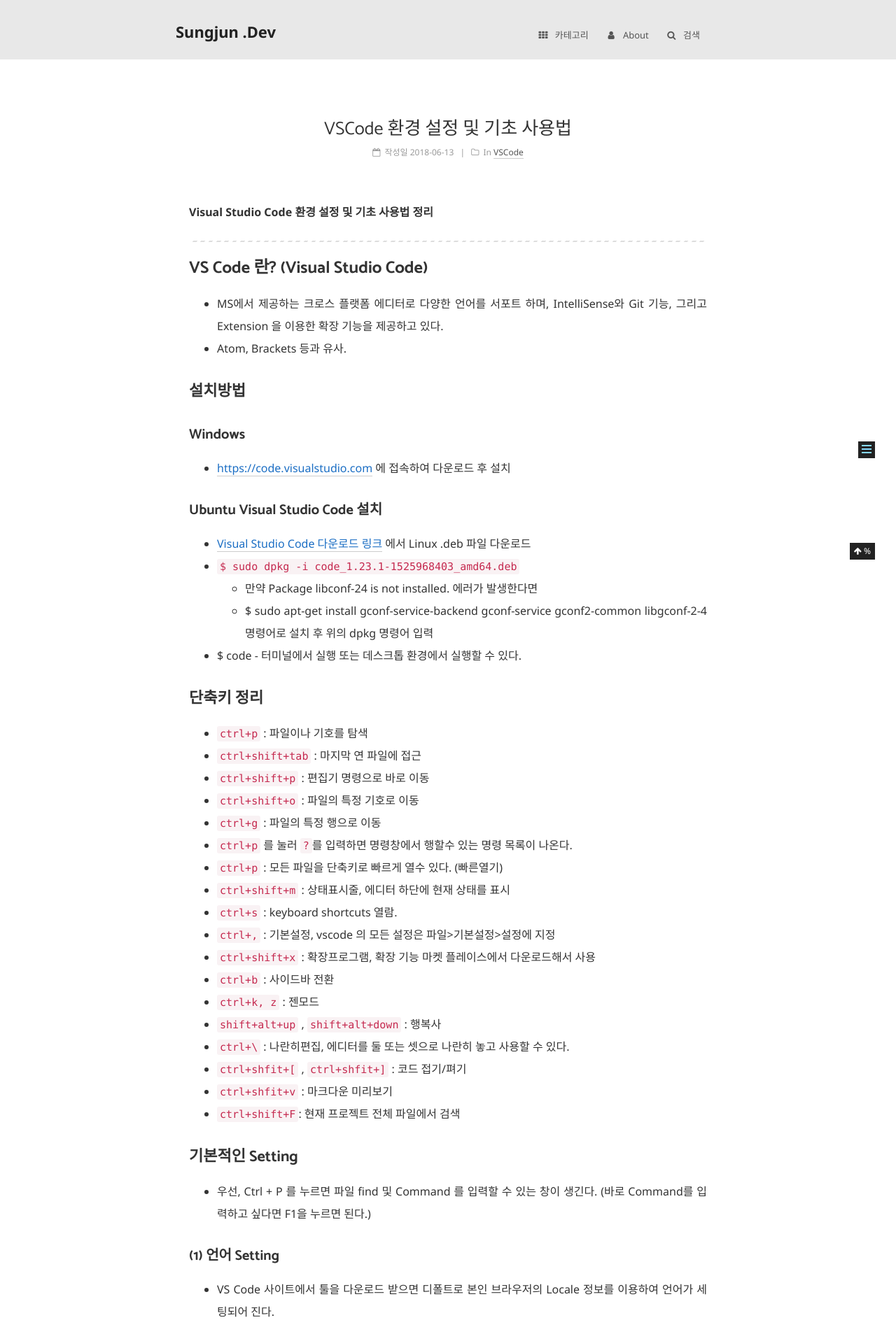
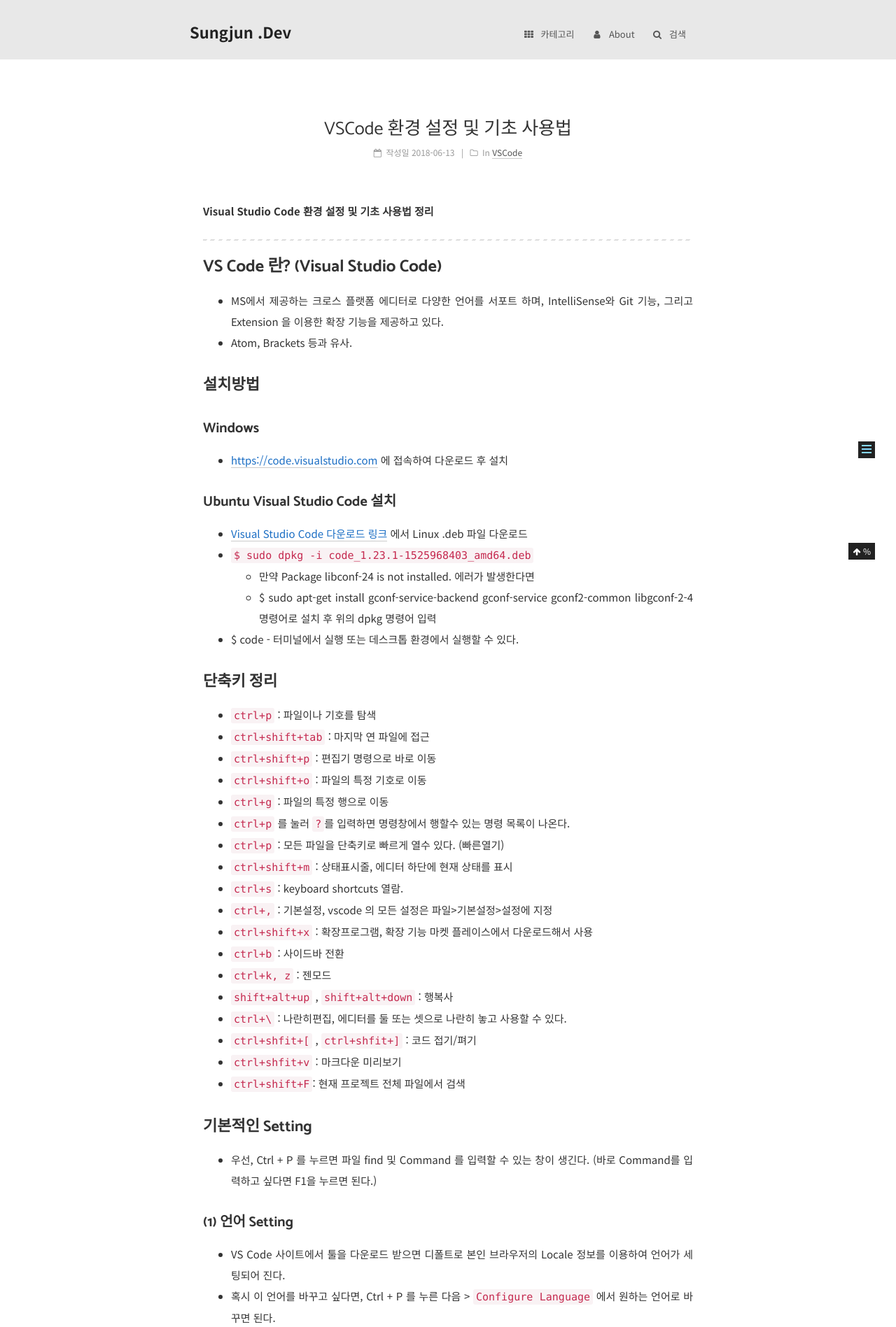
Before and after one commit to gwonsungjun/gwonsungjun.github.io, a Jekyll site: the page built from _posts/2018-06-13-vscodeSetting.md, in a window 1280 px wide. Shown: the part 200-2097 px from the top of the page at 70% size. Built offline with Jekyll 4.4.1, drawn with Linux system fonts in a browser that asks for light colours; comment, search, counter and statistics services are not loaded.

Commit message:
Update configuration

```diff
--- a/_config.yml
+++ b/_config.yml
@@ -173,8 +173,8 @@
   global:
     # external: true will load this font family from host.
     external: true
-    family: Noto Sans
-    size: 20
+    family: Noto Sans KR
+    size: 16
 
   # Font settings for Headlines (h1, h2, h3, h4, h5, h6)
   # Fallback to `global` font settings.
--- a/_sass/_variables/base.scss
+++ b/_sass/_variables/base.scss
@@ -96,11 +96,11 @@
 
 
 // Font size
-$font-size-base           : 16px;
+$font-size-base           : 15px;
 $font-size-small          : $font-size-base - 2px;
 $font-size-smaller        : $font-size-base - 3px;
 $font-size-large          : $font-size-base + 2px;
-$font-size-larger         : $font-size-base + 4px;
+$font-size-larger         : $font-size-base + 3px;
 
 
 // Headings font size
@@ -194,11 +194,11 @@
 // Layout sizes
 // --------------------------------------------------
 
-$main-desktop                   : 740px;
-$main-desktop-large             : 800px;
+$main-desktop                   : 700px;
+$main-desktop-large             : 740px;
 
-$content-desktop                : 740px;
-$content-desktop-large          : 800px;
+$content-desktop                : 700px;
+$content-desktop-large          : 740px;
 $content-desktop-padding        : 40px;
 
 $sidebar-desktop                : 180px;
```
